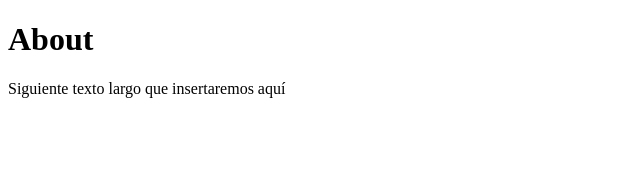
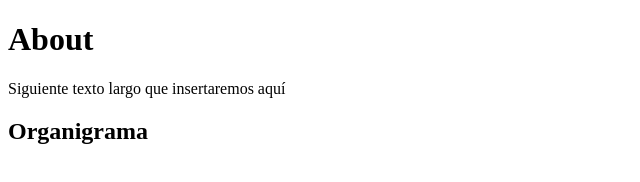
Before and after one commit to mjm-me/exer02, a plain HTML site: page about.html in a window 1280 px wide. Shown: the whole page, without its empty margins (0-640 px from the left). Drawn offline with Linux system fonts and the light colour scheme.

Commit message:
Add H2 at about.html

```diff
--- a/about.html
+++ b/about.html
@@ -10,6 +10,6 @@
         <h1>About</h1>
     </header>
     <p>Siguiente texto largo que insertaremos aquí</p>
-
+    <h2>Organigrama</h2>
 </body>
 </html>
```
Also changed, not shown: index.html (line endings or trailing spaces).
